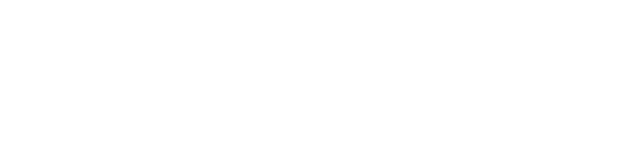
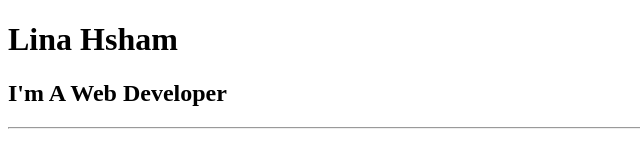
Before and after one commit to Lina-hisham/project-2, a plain HTML site: page index.html in a window 1280 px wide. Shown: the whole page, without its empty margins (0-640 px from the left). Drawn offline with Linux system fonts and the light colour scheme.

Commit message:
(feat) index.html :add horizontal line

```diff
--- a/index.html
+++ b/index.html
@@ -5,7 +5,9 @@
 
 </head>
 <body>
-
+<h1>Lina Hsham</h1>
+<h2>I'm A Web Developer </h2>
+<hr/>
 
 </body>
 
```
